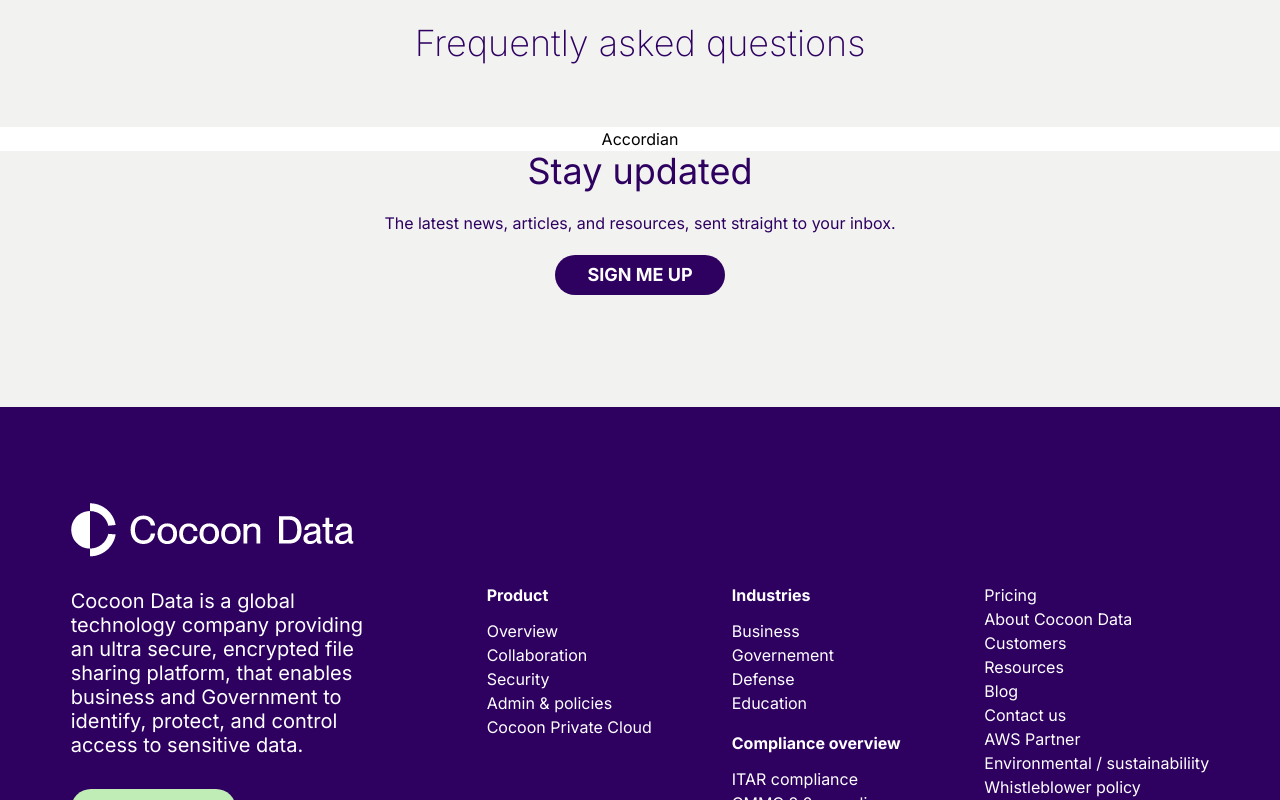
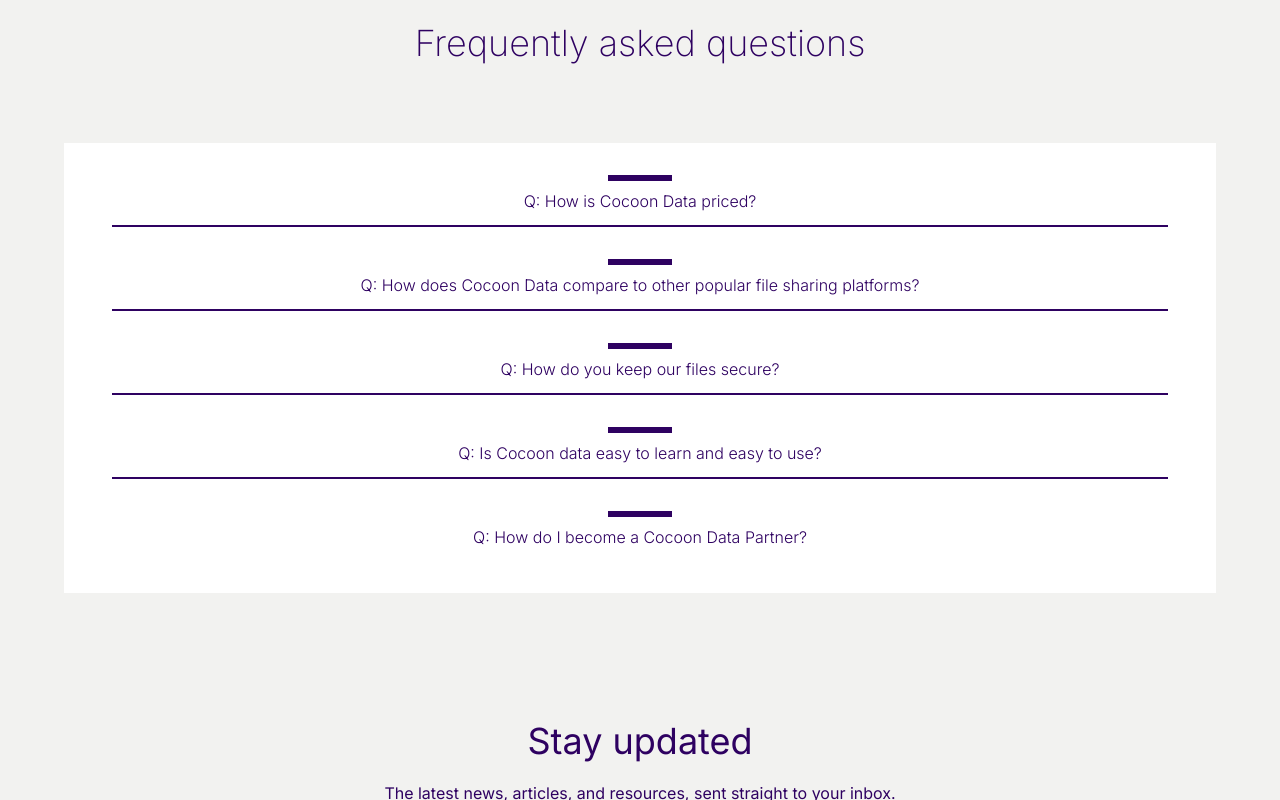
Before and after one commit to gty3/cocoondata-demo, a Next.js app: page / in a window 1280 px wide. Shown: the part 4640-5440 px from the top of the page. Built offline with nearby package versions, Linux system fonts and the light colour scheme.

Commit message:
added accordian to FAQs

```diff
--- a/app/components/faqs.tsx
+++ b/app/components/faqs.tsx
@@ -8,7 +8,7 @@
         Frequently asked questions
       </div>
       <Accordian />
-      <div className="flex flex-col text-purple">
+      <div className="mt-28 text-purple">
         <div className="flex justify-center text-4xl">Stay updated</div>
         <div className="flex justify-center my-5">
           The latest news, articles, and resources, sent straight to your inbox.
--- a/app/components/faqs/accordian.tsx
+++ b/app/components/faqs/accordian.tsx
@@ -1,8 +1,16 @@
 export default function Accordian() {
   return (
-    <div className="flex justify-center bg-white">
-      <div className="max-w-6xl">
-      Accordian
+    <div className="flex justify-center">
+      <div className="w-[72rem] bg-white my-4">
+          {QandAs.map((qanda, i) => (
+            <div className="flex flex-col items-center my-8 cursor-pointer">
+              <div className="w-16 h-1.5 bg-purple" />
+              <div className="mt-2 mb-3 font-light text-purple" key={i}>
+                {"Q: "}{qanda.question}
+              </div>
+              {i + 1 < QandAs.length && <div className="w-11/12 h-0.5 bg-purple" />}
+            </div>
+          ))}
       </div>
     </div>
   )
@@ -11,22 +19,23 @@
 const QandAs = [
   {
     question: "How is Cocoon Data priced?",
-    answer: "Cocoon Data has a simple pricing model of $15 per user, with a minimum sign up of three users. There are  no annual fees or contracts. You can add or remove users at any time. Cocoon’s efficient pricing model means that organizations of any size can enjoy secure file sharing that is affordable and highly scalable, with no minimum requirements. "
+    answer: "",
   },
   {
-    question: "How does Cocoon Data compare to other popular file sharing platforms?",
-    answer: ""
+    question:
+      "How does Cocoon Data compare to other popular file sharing platforms?",
+    answer: "",
   },
   {
-    question: "",
-    answer: ""
+    question: "How do you keep our files secure?",
+    answer: "",
   },
   {
-    question: "",
-    answer: ""
+    question: "Is Cocoon data easy to learn and easy to use?",
+    answer: "",
   },
   {
-    question: "",
-    answer: ""
+    question: "How do I become a Cocoon Data Partner?",
+    answer: "",
   },
 ]
```
